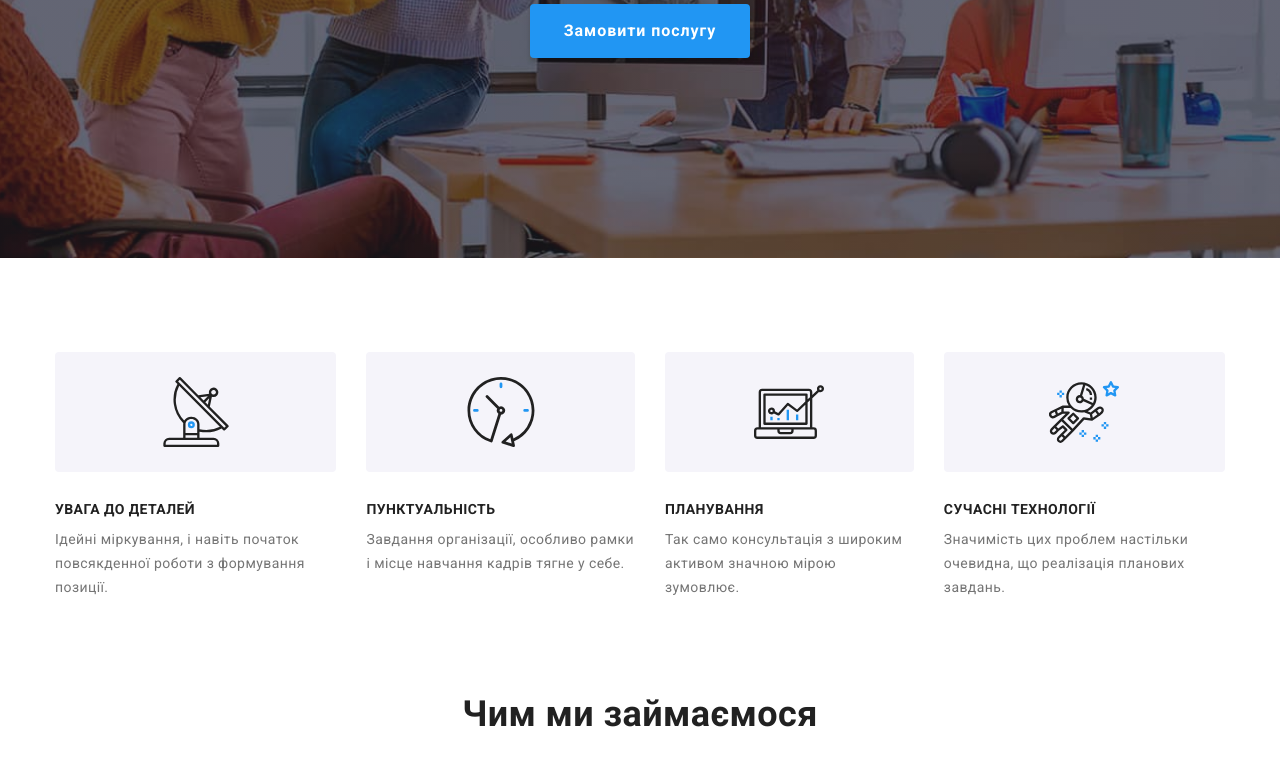
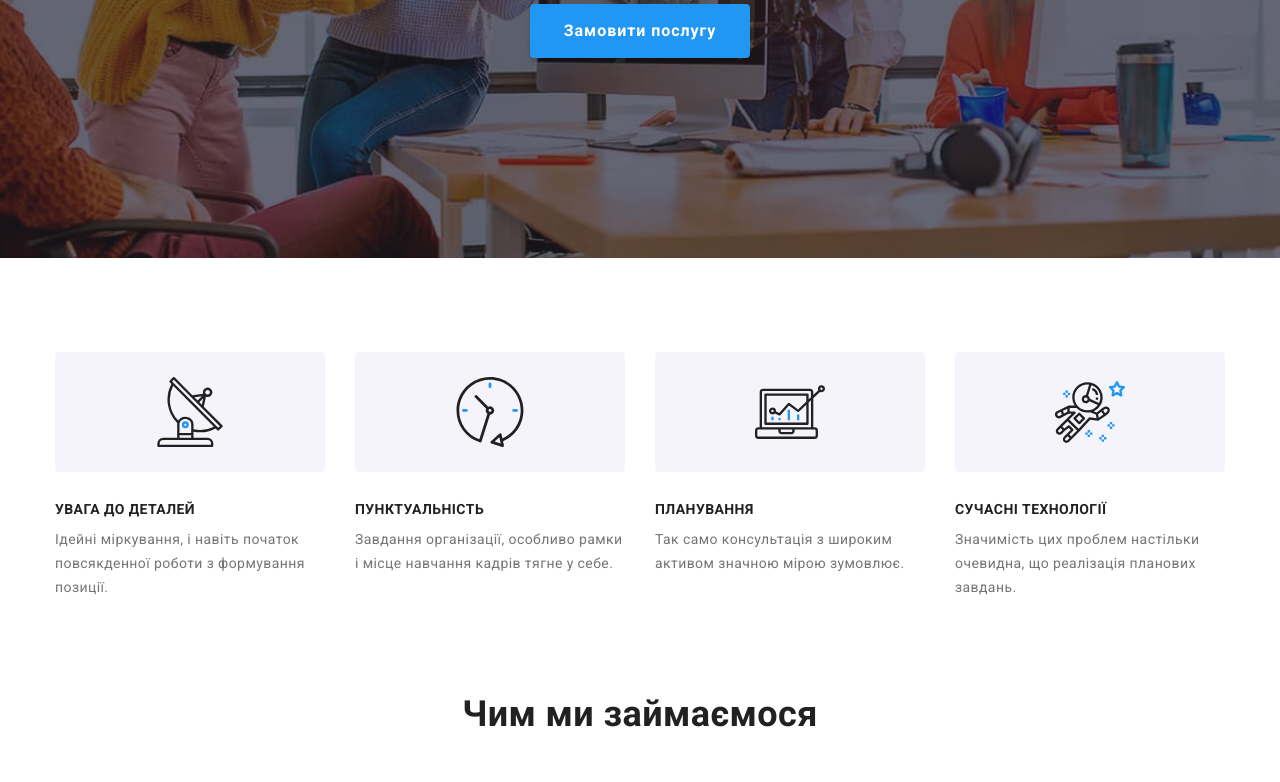
Before and after one commit to Marian096/goit-markup-hw-07, a plain HTML site: page index.html in a window 1280 px wide. Shown: the part 427-1209 px from the top of the page. Drawn offline with nearby package versions, Linux system fonts and the light colour scheme.

Commit message:
correction values

```diff
--- a/sass/components/_values.scss
+++ b/sass/components/_values.scss
@@ -15,6 +15,10 @@
     background-color: var(--btn-bg-color);
     margin-bottom: 30px;
     border-radius: 4px;
+}
+
+&__item {
+flex-basis: calc((100% - 3 * 30px) / 4);
 }
 
 &__item:not(:first-child) {
```
Also changed, not shown: css/main.css, css/main.min.css, 2 other files.
